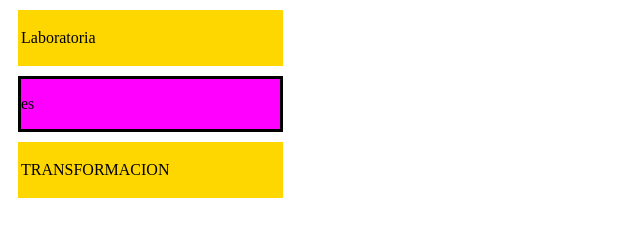
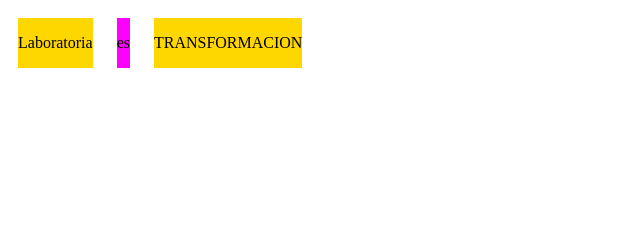
Before and after one commit to fbk-rena/basicDisplay, a plain HTML site: page index.html in a window 1280 px wide. Shown: the whole page, without its empty margins (0-640 px from the left). Drawn offline with Linux system fonts and the light colour scheme.

Commit message:
Tercer objetivo

```diff
--- a/css/main.css
+++ b/css/main.css
@@ -1,15 +1,12 @@
 div{
-   height: 50px;
-   width: 259px;
+   display: inline-block;
    margin: 10px;
 }
 
 .orilla{
    background-color: gold;
-   border: solid gold;
 }
 
 .medio{
    background-color: magenta;
-   border: solid #000;
 }
```
